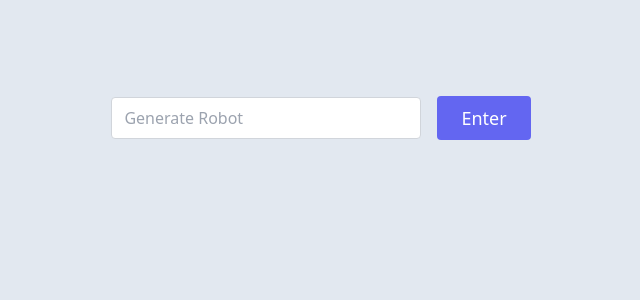
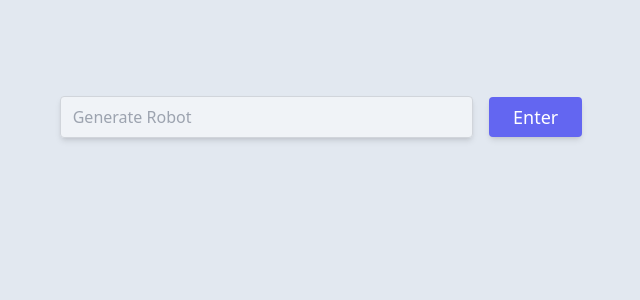
Before and after one commit to kamlesh3006/react-robohash, a React (Create React App) app: page / in a window 1280 px wide. Shown: the top 300 px of the page, without its empty margins (319-959 px from the left). Built offline with nearby package versions, Linux system fonts and the light colour scheme.

Commit message:
now displaying a list of 6 images

```diff
--- a/src/components/Robohash.js
+++ b/src/components/Robohash.js
@@ -1,53 +1,67 @@
-import React from 'react';
-import { useState } from 'react';
+import React, { useState } from 'react'
 
 export default function Robohash() {
-    const [input, setInput] = useState("");
-    const [imageURL, setImageURL] = useState("");
+  const [input, setInput] = useState('');
+  const [imageUrls, setImageUrls] = useState([]);
 
-    const handleInputChange = (event) => {
-        setInput(event.target.value);
+  const handleInputChange = (event) => {
+    setInput(event.target.value);
+  }
+  const handleOnClick = async () => {
+    try {
+      const images = await fetch(`https://robohash.org/${input}`);
+      if (images.ok) {
+        const imageUrl = images.url;
+
+        setImageUrls((lastImages) => {
+          if (lastImages.length >= 6) {
+            const [, ...newImages] = lastImages;
+            return [...newImages, imageUrl];
+          } else {
+            return [...lastImages, imageUrl];
+          }
+        })
+      } else {
+        console.error('Cannot get images.');
+      }
+    } catch (error) {
+      console.error(error);
     }
-
-    const handleOnClick = () => {
-        setImageURL(`https://robohash.org/${input}`)
-    }
+  }
 
   return (
     <div>
       <section className="text-gray-600 body-font bg-slate-200" style={{minHeight : "100vh"}}>
         <div className="container mx-auto flex flex-col px-5 py-24 justify-center items-center">
-          <div className="w-full md:w-1/2 flex flex-col mb-16 items-center text-center">
+          <div className="w-full md:w-2/3 flex flex-col mb-8 items-center text-center">
             <div className="flex w-full justify-center items-center">
               <div className="relative mr-4 lg:w-full xl:w-1/2 w-2/4 md:w-full text-left">
                 <input
                   type="text"
-                  id="input"
-                  value={input}
-                  onChange={handleInputChange}
+                  id="hero-field"
                   name="hero-field"
                   placeholder="Generate Robot"
-                  className="w-full bg-white rounded focus:ring-2 focus:ring-indigo-200 border border-gray-300 focus:border-indigo-500 text-base outline-none text-gray-700 py-1 px-3 leading-8 transition-colors duration-200 ease-in-out"/>
+                  className="w-full shadow-md bg-white bg-opacity-50 rounded focus:ring-2 focus:ring-indigo-200 border border-gray-300 focus:border-indigo-500 text-base outline-none text-gray-700 py-1 px-3 leading-8 transition-colors duration-200 ease-in-out"
+                  onChange={handleInputChange}
+                />
               </div>
-              <button onClick={handleOnClick}
-                className="inline-flex text-white bg-indigo-500 border-0 py-2 px-6 focus:outline-none hover:bg-indigo-600 rounded text-lg"
+              <button
+                onClick={handleOnClick}
+                className="inline-flex text-white shadow-md bg-indigo-500 border-0 py-1.5 px-6 focus:outline-none hover:bg-indigo-600 rounded text-lg"
               >
                 Enter
               </button>
             </div>
+            <div className="flex flex-wrap md:ml-18 mt-7 ml-12 text-center -m-4">
+              {imageUrls.map((imageUrl, index) => (
+                <div key={index} className={`p-4 md:w-1/${Math.min(imageUrls.length, 3)} min-w-0`}>
+                  <img className="rounded w-full h-full" style={{ width: "225px", height: "225px" }} src={imageUrl} alt={`RoboHash Image ${index}`} />
+                </div>
+              ))}
+            </div>
           </div>
-          {imageURL &&
-          <div className='flex flex-col items-center text-center'>
-            <p className='text-3xl font-bold mb-4'>Robot</p>
-          <img
-            className="lg:w-2/6 md:w-3/6 w-5/6 mb-10 object-cover object-center rounded"
-            style={{width : '400px', height : '400px'}}
-            alt="RoboHash imageURL"
-            src={imageURL}
-          />
-          </div>}
         </div>
       </section>
     </div>
-  );
+  )
 }
```
